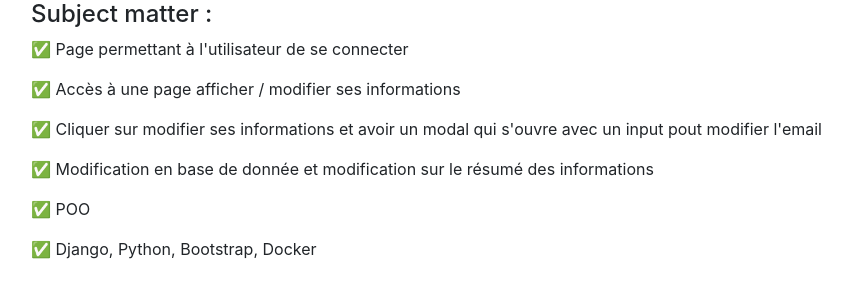
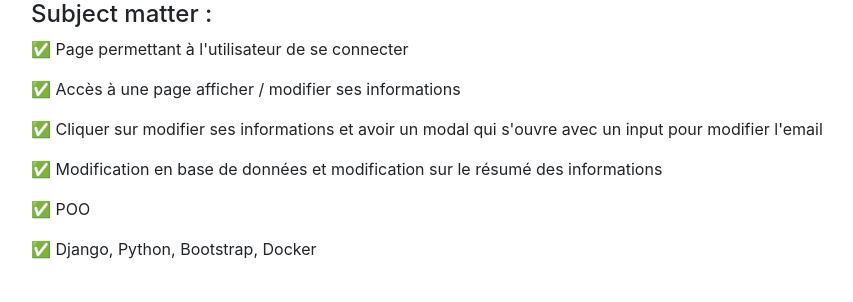
Before and after one commit to thomas-chastaingt/ayomi-django, a Django app: page / in a window 1280 px wide. Shown: the part 224-526 px from the top of the page, without its empty margins (54-907 px from the left). Run offline with Django 3.2, Linux system fonts and the light colour scheme; some libraries are stand-ins or nearby versions.

Commit message:
add last modification in the style

```diff
--- a/main/templates/home/home.html
+++ b/main/templates/home/home.html
@@ -13,8 +13,8 @@
         <div class="d-flex  flex-column">
             <p>✅ Page permettant à l'utilisateur de se connecter</p>
             <p>✅ Accès à une page afficher / modifier ses informations</p>
-            <p>✅ Cliquer sur modifier ses informations et avoir un modal qui s'ouvre avec un input pout modifier l'email</p>
-            <p>✅ Modification en base de donnée et modification sur le résumé des informations</p>
+            <p>✅ Cliquer sur modifier ses informations et avoir un modal qui s'ouvre avec un input pour modifier l'email</p>
+            <p>✅ Modification en base de données et modification sur le résumé des informations</p>
             <p>✅ POO</p>
             <p>✅ Django, Python, Bootstrap, Docker</p>
         </div>
--- a/register/templates/edit/edit_user.html
+++ b/register/templates/edit/edit_user.html
@@ -5,7 +5,7 @@
 {% if user.is_authenticated %}
 <div class="container">
     <div class="informations d-flex flex-column align-items-center">
-        <h2>Informations</h2>
+        <h2>📚 Informations</h2>
         <p>Username : {{ user.username }}</p>
         <p> Email : {{ user.email }}</p>
         <button type="button" class="btn btn-primary" data-toggle="modal" data-target="#exampleModal">
```
